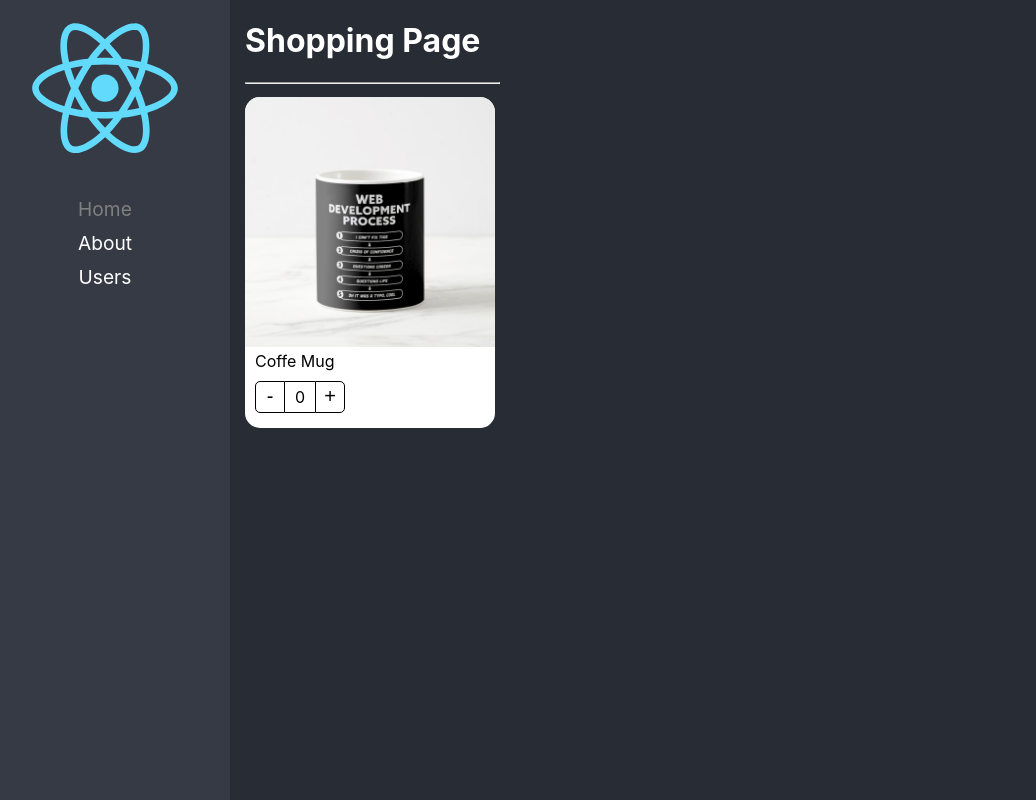
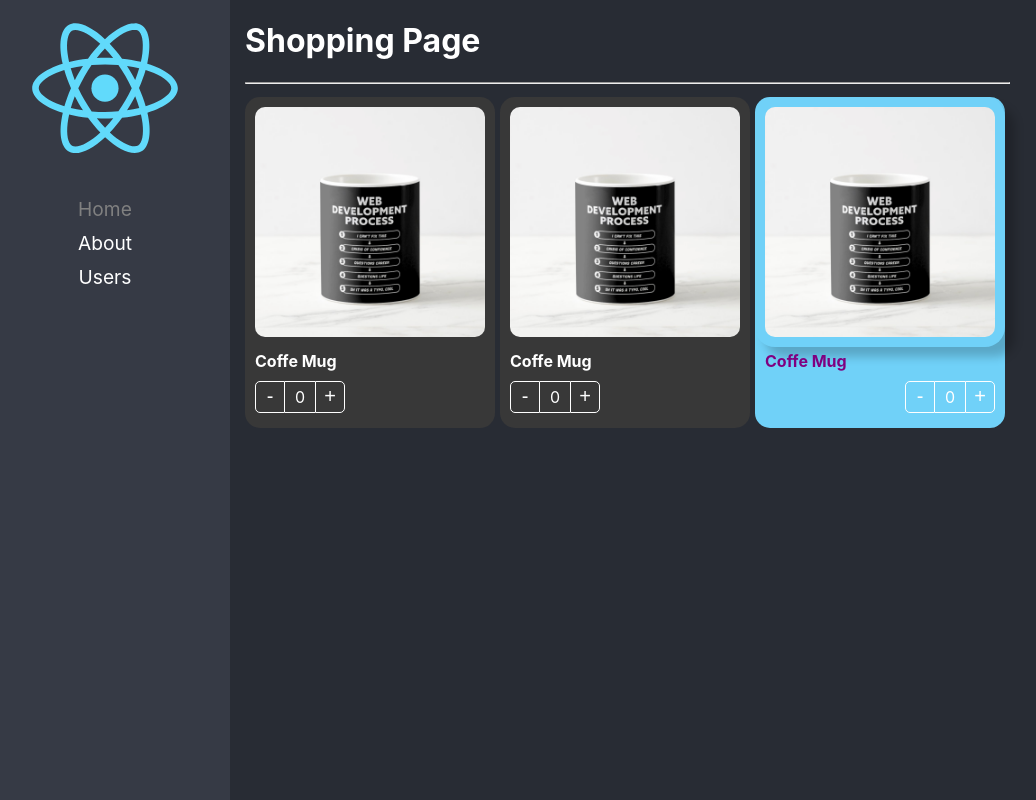
Before and after one commit to johansneirap/react-ts-pro, a React (Vite) app: page /home in a window 1280 px wide. Shown: the whole page, without its empty margins (20-1056 px from the left). Built offline with nearby package versions, Linux system fonts and the light colour scheme.

Commit message:
Component extend styles ready

```diff
--- a/src/02-component-patterns/components/ProductButtonCounter.tsx
+++ b/src/02-component-patterns/components/ProductButtonCounter.tsx
@@ -1,11 +1,18 @@
-import { useContext } from "react";
+import { CSSProperties, useContext } from "react";
 import { productContext } from "./ProductCard";
 import styles from '../styles/styles.module.css';
 
-export const ProductButtonsCounter = () => {
+interface Props {
+    className?: string;
+    style?: CSSProperties;
+}
+
+export const ProductButtonsCounter = ({ className, style }: Props) => {
     const { counter, increaseBy} = useContext( productContext )
     return (
-        <div className={styles.buttonsContainer}>
+        <div
+            className={`${styles.buttonsContainer} ${className}`}
+            style={ style }>
             <button
                 className={styles.buttonMinus}
                 onClick={()=> increaseBy( -1 )}
--- a/src/02-component-patterns/components/ProductCard.tsx
+++ b/src/02-component-patterns/components/ProductCard.tsx
@@ -1,32 +1,25 @@
-import { createContext, useContext } from 'react';
+import { createContext } from 'react';
 import useProduct from '../hooks/useProduct';
 import styles from '../styles/styles.module.css';
-import { ProductContextProps, Props } from '../interfaces/productInterfaces';
-import { ProductImage } from './ProductImage';
-import { ProductTitle } from './ProductTitle';
-import { ProductButtonsCounter } from './ProductButtonCounter';
+import { ProductContextProps, ProductCardProps } from '../interfaces/productInterfaces';
+
 
 
 export const productContext = createContext({} as ProductContextProps);
 const { Provider } = productContext;
 
-export const ProductCard = ({ children, product} :ProductCardProps) => {
+export const ProductCard = ({ children, product, className, style } :ProductCardProps) => {
 
     const { counter, increaseBy} = useProduct();
 
     return (
         <Provider value={{ counter, increaseBy, product }}>
-            <div className={styles.productCard}>
-                {/* <img className={ styles.productImg } src={ noImage } alt="coffee-mug" /> */}
+            <div
+                className={`${ styles.productCard } ${ className }`}
+                style={ style }
+            >
                 { children }
-                {/* <ProductImage img={ product.img }/>
-                <ProductTitle title={ product.title }/>
-                <ProductButtonsCounter counter={ counter } increaseBy={ increaseBy } /> */}
             </div>
         </Provider>
     )
 };
-
-ProductCard.Buttons= ProductButtonsCounter;
-ProductCard.Image  = ProductImage;
-ProductCard.Title  = ProductTitle;
--- a/src/02-component-patterns/components/ProductImage.tsx
+++ b/src/02-component-patterns/components/ProductImage.tsx
@@ -1,9 +1,15 @@
-import { useContext } from "react";
+import { CSSProperties, useContext } from "react";
 import styles from '../styles/styles.module.css';
 import noImage from '../assets/no-image.jpg';
 import { productContext } from "./ProductCard";
 
-export const ProductImage = ({ img = '' }) => {
+interface Props {
+    img?: string | '';
+    className?: string;
+    style?: CSSProperties;
+}
+
+export const ProductImage = ({ img, className, style }: Props) => {
     const { product } = useContext( productContext );
     let imgToShow: string;
 
@@ -16,6 +22,11 @@ export const ProductImage = ({ img = '' }) => {
     }
 
     return (
-        <img className={styles.productImg} src={ imgToShow } alt="Product image" />
+        <img
+            className={`${styles.productImg} ${className}`}
+            src={ imgToShow }
+            alt="Product image"
+            style={ style }
+        />
     );
 };
--- a/src/02-component-patterns/components/ProductTitle.tsx
+++ b/src/02-component-patterns/components/ProductTitle.tsx
@@ -1,11 +1,20 @@
-import { useContext } from "react";
+import { CSSProperties, useContext } from "react";
 import { productContext } from "./ProductCard";
 import styles from '../styles/styles.module.css';
 
-export const ProductTitle = ({ title }: { title?: string }) => {
+interface Props {
+    title?: string;
+    className?: string;
+    style?: CSSProperties;
+}
+
+export const ProductTitle = ({ title, className, style }:Props) => {
     const { product } = useContext( productContext );
     return (
-        <span className={styles.productDescription}>
+        <span
+            className={`${styles.productDescription} ${className}`}
+            style={ style }
+        >
             { title || product.title }
         </span>
     );
--- /dev/null
+++ b/src/02-component-patterns/components/index.ts
@@ -0,0 +1,15 @@
+import { ProductCard as ProductCardHOC } from './ProductCard';
+
+import { ProductImage } from './ProductImage';
+import { ProductTitle } from './ProductTitle';
+import { ProductButtonsCounter } from './ProductButtonCounter';
+
+export { ProductImage } from './ProductImage';
+export { ProductTitle } from './ProductTitle';
+export { ProductButtonsCounter } from './ProductButtonCounter';
+
+export const ProductCard = Object.assign( ProductCardHOC, {
+    Title: ProductTitle,
+    Image: ProductImage,
+    Buttons: ProductButtonsCounter,
+});
--- a/src/02-component-patterns/interfaces/productInterfaces.ts
+++ b/src/02-component-patterns/interfaces/productInterfaces.ts
@@ -1,8 +1,10 @@
-import { ReactElement } from "react";
+import React, { ReactElement, CSSProperties } from "react";
 
 export interface ProductCardProps {
     children?: ReactElement | ReactElement[];
+    className?: string;
     product: Product;
+    style?: CSSProperties;
 };
 
 export interface Product {
--- a/src/02-component-patterns/pages/ShoppingPage.tsx
+++ b/src/02-component-patterns/pages/ShoppingPage.tsx
@@ -1,10 +1,11 @@
-import { ProductCard} from "../components/ProductCard"
+import { ProductCard, ProductImage, ProductTitle, ProductButtonsCounter } from "../components";
+import '../styles/custom-styles.css'
 
 const product = {
   id: '1',
   title: 'Coffe Mug',
   img: './coffee-mug.png',
-}
+};
 
 export const ShoppingPage = () => {
   return (
@@ -16,12 +17,35 @@ export const ShoppingPage = () => {
         flexDirection: 'row',
         flexWrap: 'wrap'
       }}>
-        <ProductCard product={ product }>
-          <ProductCard.Image />
-          <ProductCard.Title />
-          <ProductCard.Buttons />
+        <ProductCard
+          product={ product }
+          className="bg-dark text-white"
+        >
+          <ProductCard.Image className="custom-image"/>
+          <ProductCard.Title className="text-white text-bold"/>
+          <ProductCard.Buttons className="custom-buttons"/>
+        </ProductCard>
+
+        <ProductCard
+          product={ product }
+          className="bg-dark text-white"
+        >
+          <ProductImage className="custom-image"/>
+          <ProductTitle className="text-white text-bold"/>
+          <ProductButtonsCounter className="custom-buttons"/>
+        </ProductCard>
+        <ProductCard
+          product={ product }
+          className="bg-dark text-white"
+          style={{
+            backgroundColor: '#70D1F8'
+          }}
+        >
+          <ProductImage className="custom-image" style={{ boxShadow: '10px 10px 10px rgba(0,0,0,0.2)' }}/>
+          <ProductTitle className="text-white text-bold" style={{ color: 'purple'}}/>
+          <ProductButtonsCounter className="custom-buttons" style={{ display: 'flex', justifyContent: 'end'}}/>
         </ProductCard>
       </div>
     </div>
-  )
-}
+  );
+};
--- /dev/null
+++ b/src/02-component-patterns/styles/custom-styles.css
@@ -0,0 +1,23 @@
+.bg-dark{
+    background-color: rgb(56, 56, 56);
+}
+
+.text-white{
+    color: white;
+}
+
+.text-bold{
+    font-weight: bold;
+}
+
+.custom-image{
+    border-radius: 20px;
+    padding: 10px;
+    width: calc(100% - 20px);
+}
+
+.custom-buttons button,
+.custom-buttons div{
+    color: white;
+    border-color: white;
+}
```
Lines whose indentation alone changed are shown as unchanged.
